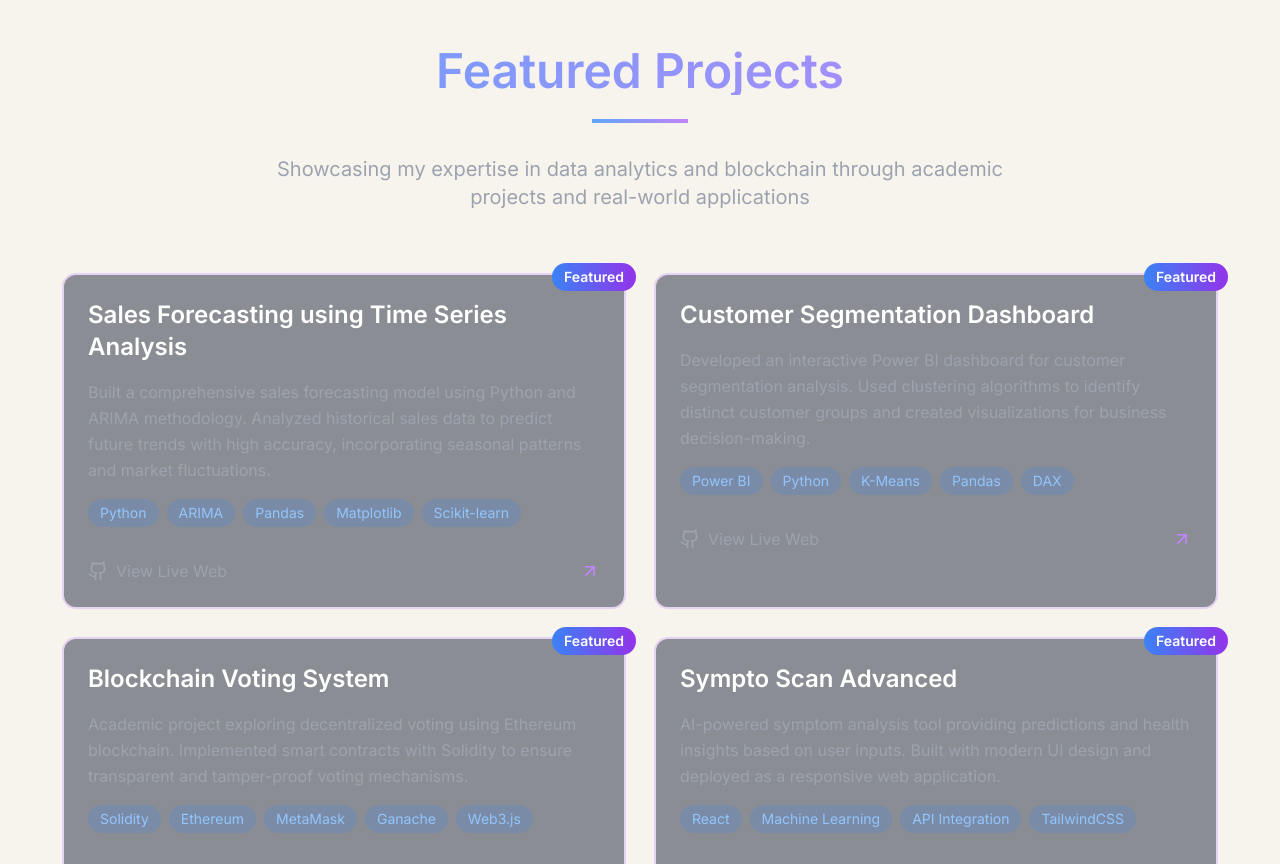
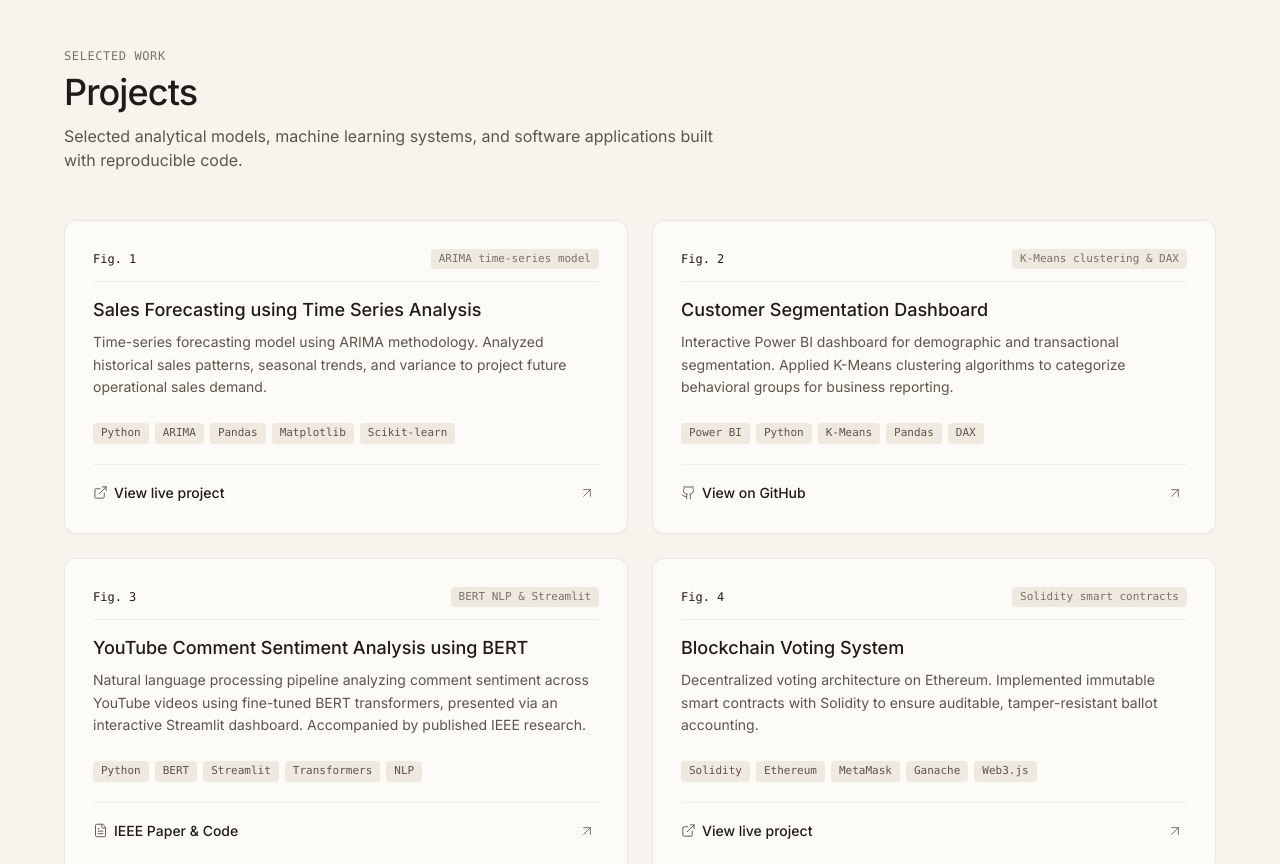
Before and after one commit to himatejachowdary/tejaport-website, a React (Vite) app: page / in a window 1280 px wide. Shown: the part 2640-3504 px from the top of the page. Built offline with nearby package versions, Linux system fonts and the light colour scheme.

Commit message:
feat(projects): unslop projects with report figure labels and add youtube sentiment analysis

```diff
--- a/src/components/Projects.tsx
+++ b/src/components/Projects.tsx
@@ -1,118 +1,157 @@
 import React from 'react';
-import { Github, ArrowUp } from 'lucide-react';
+import { ArrowUpRight, Github, ExternalLink, FileText } from 'lucide-react';
 
 const Projects = () => {
   const projects = [
     {
+      figure: "Fig. 1",
+      method: "ARIMA time-series model",
       title: "Sales Forecasting using Time Series Analysis",
       description:
-        "Built a comprehensive sales forecasting model using Python and ARIMA methodology. Analyzed historical sales data to predict future trends with high accuracy, incorporating seasonal patterns and market fluctuations.",
+        "Time-series forecasting model using ARIMA methodology. Analyzed historical sales patterns, seasonal trends, and variance to project future operational sales demand.",
       technologies: ["Python", "ARIMA", "Pandas", "Matplotlib", "Scikit-learn"],
-      githubUrl: "https://himateja-sales-forecast.vercel.app/",
-      featured: true,
+      actionLabel: "View live project",
+      url: "https://himateja-sales-forecast.vercel.app/",
+      icon: ExternalLink,
     },
     {
+      figure: "Fig. 2",
+      method: "K-Means clustering & DAX",
       title: "Customer Segmentation Dashboard",
       description:
-        "Developed an interactive Power BI dashboard for customer segmentation analysis. Used clustering algorithms to identify distinct customer groups and created visualizations for business decision-making.",
+        "Interactive Power BI dashboard for demographic and transactional segmentation. Applied K-Means clustering algorithms to categorize behavioral groups for business reporting.",
       technologies: ["Power BI", "Python", "K-Means", "Pandas", "DAX"],
-      githubUrl: "https://github.com/himatejachowdary/customer-segmentation",
-      featured: true,
+      actionLabel: "View on GitHub",
+      url: "https://github.com/himatejachowdary/customer-segmentation",
+      icon: Github,
     },
     {
+      figure: "Fig. 3",
+      method: "BERT NLP & Streamlit",
+      title: "YouTube Comment Sentiment Analysis using BERT",
+      description:
+        "Natural language processing pipeline analyzing comment sentiment across YouTube videos using fine-tuned BERT transformers, presented via an interactive Streamlit dashboard. Accompanied by published IEEE research.",
+      technologies: ["Python", "BERT", "Streamlit", "Transformers", "NLP"],
+      actionLabel: "IEEE Paper & Code",
+      url: "https://github.com/himatejachowdary", // Ask user for exact link
+      icon: FileText,
+      needsUserLink: true,
+    },
+    {
+      figure: "Fig. 4",
+      method: "Solidity smart contracts",
       title: "Blockchain Voting System",
       description:
-        "Academic project exploring decentralized voting using Ethereum blockchain. Implemented smart contracts with Solidity to ensure transparent and tamper-proof voting mechanisms.",
+        "Decentralized voting architecture on Ethereum. Implemented immutable smart contracts with Solidity to ensure auditable, tamper-resistant ballot accounting.",
       technologies: ["Solidity", "Ethereum", "MetaMask", "Ganache", "Web3.js"],
-      githubUrl: "https://blockchain-voting-systems.netlify.app/",
-      featured: true,
+      actionLabel: "View live project",
+      url: "https://blockchain-voting-systems.netlify.app/",
+      icon: ExternalLink,
     },
     {
+      figure: "Fig. 5",
+      method: "Predictive classification",
       title: "Sympto Scan Advanced",
       description:
-        "AI-powered symptom analysis tool providing predictions and health insights based on user inputs. Built with modern UI design and deployed as a responsive web application.",
+        "Diagnostic symptom evaluation tool using classification models to calculate health indicators from structured patient input data.",
       technologies: ["React", "Machine Learning", "API Integration", "TailwindCSS"],
-      githubUrl: "https://symptoscan.web.app/",
-      featured: true,
+      actionLabel: "View live project",
+      url: "https://symptoscan.web.app/",
+      icon: ExternalLink,
     },
   ];
 
   return (
-    <section id="projects" className="py-20 px-4 sm:px-6 lg:px-8">
+    <section id="projects" className="py-20 px-6 lg:px-8 border-t border-[#1f1b16]/[0.08] bg-[#f7f4ee]">
       <div className="max-w-6xl mx-auto">
-        <div className="text-center mb-16">
-          <h2 className="text-4xl md:text-5xl font-bold mb-6 bg-gradient-to-r from-blue-400 to-purple-400 bg-clip-text text-transparent">
-            Featured Projects
+        <div className="mb-12">
+          <div className="font-mono text-xs text-[#7b7266] uppercase tracking-wider mb-2">
+            Selected work
+          </div>
+          <h2 className="text-3xl sm:text-4xl font-medium tracking-tight text-[#1f1b16] mb-3">
+            Projects
           </h2>
-          <div className="w-24 h-1 bg-gradient-to-r from-blue-400 to-purple-400 mx-auto mb-8"></div>
-          <p className="text-xl text-gray-400 max-w-3xl mx-auto">
-            Showcasing my expertise in data analytics and blockchain through academic projects and real-world applications
+          <p className="text-base text-[#5e554a] max-w-2xl">
+            Selected analytical models, machine learning systems, and software applications built with reproducible code.
           </p>
         </div>
 
-        <div className="grid md:grid-cols-2 gap-8">
+        <div className="grid grid-cols-1 md:grid-cols-2 gap-6">
           {projects.map((project) => (
             <div
               key={project.title}
-              className={`group relative bg-slate-800/50 backdrop-blur-sm rounded-xl p-6 hover:bg-slate-800/70 transition-all duration-300 transform hover:scale-105 hover:shadow-2xl ${project.featured ? "ring-2 ring-purple-400/30" : ""
-                }`}
+              className="bg-[#fdfbf7] border border-[#1f1b16]/[0.08] rounded-xl p-6 sm:p-7 shadow-[0_1px_3px_rgba(31,27,22,0.03)] flex flex-col justify-between"
             >
-              {project.featured && (
-                <div className="absolute -top-3 -right-3 bg-gradient-to-r from-blue-500 to-purple-600 text-white px-3 py-1 rounded-full text-sm font-semibold">
-                  Featured
+              <div>
+                {/* Signature detail: Report figure tag & method */}
+                <div className="flex items-center justify-between pb-3 border-b border-[#1f1b16]/[0.06] mb-4">
+                  <span className="font-mono text-xs font-medium text-[#1f1b16]">
+                    {project.figure}
+                  </span>
+                  <span className="font-mono text-[11px] text-[#7b7266] bg-[#efe9df] px-2 py-0.5 rounded">
+                    {project.method}
+                  </span>
                 </div>
-              )}
 
-              <div className="space-y-4">
-                <h3 className="text-2xl font-semibold text-white group-hover:text-blue-400 transition-colors duration-300">
+                <h3 className="text-lg font-medium text-[#1f1b16] mb-2 leading-snug">
                   {project.title}
                 </h3>
 
-                <p className="text-gray-400 leading-relaxed">
+                <p className="text-sm text-[#5e554a] leading-relaxed mb-6">
                   {project.description}
                 </p>
+              </div>
 
-                <div className="flex flex-wrap gap-2">
+              <div>
+                {/* Tech tags */}
+                <div className="flex flex-wrap gap-1.5 mb-5">
                   {project.technologies.map((tech) => (
                     <span
                       key={tech}
-                      className="px-3 py-1 bg-blue-500/20 text-blue-300 rounded-full text-sm"
+                      className="font-mono text-[11px] text-[#5e554a] bg-[#efe9df] px-2 py-0.5 rounded"
                     >
                       {tech}
                     </span>
                   ))}
                 </div>
 
-                <div className="flex items-center justify-between pt-4">
+                {/* Plain action link */}
+                <div className="pt-4 border-t border-[#1f1b16]/[0.06] flex items-center justify-between">
                   <a
-                    href={project.githubUrl}
+                    href={project.url}
                     target="_blank"
                     rel="noopener noreferrer"
-                    className="flex items-center space-x-2 text-gray-400 hover:text-white transition-colors duration-300"
+                    className="inline-flex items-center space-x-1.5 text-sm font-medium text-[#1f1b16] hover:text-[#15803d] transition-colors duration-150"
                   >
-                    <Github size={20} />
-                    <span>View Live Web</span>
+                    <project.icon size={15} strokeWidth={1.5} className="text-[#5e554a]" />
+                    <span>{project.actionLabel}</span>
                   </a>
 
-                  <ArrowUp
-                    className="text-purple-400 transform rotate-45 group-hover:translate-x-1 group-hover:-translate-y-1 transition-transform duration-300"
-                    size={20}
-                  />
+                  <a
+                    href={project.url}
+                    target="_blank"
+                    rel="noopener noreferrer"
+                    className="text-[#7b7266] hover:text-[#1f1b16] p-1 transition-colors duration-150"
+                    aria-label={`Open ${project.title}`}
+                  >
+                    <ArrowUpRight size={16} strokeWidth={1.5} />
+                  </a>
                 </div>
               </div>
             </div>
           ))}
         </div>
 
-        <div className="text-center mt-12">
+        {/* Quiet GitHub repository link */}
+        <div className="mt-12 text-center">
           <a
             href="https://github.com/himatejachowdary?tab=repositories"
             target="_blank"
             rel="noopener noreferrer"
-            className="inline-flex items-center space-x-2 px-6 py-3 bg-gradient-to-r from-blue-500 to-purple-600 text-white rounded-full font-semibold hover:from-blue-600 hover:to-purple-700 transition-all duration-300 transform hover:scale-105"
+            className="inline-flex items-center space-x-2 h-11 px-6 bg-[#1f1b16] text-[#fdfbf7] text-sm font-medium rounded-lg hover:bg-[#332e26] active:scale-[0.98] transition-colors duration-150"
           >
-            <Github size={20} />
-            <span>View All Projects</span>
+            <Github size={16} strokeWidth={1.5} />
+            <span>View all repositories on GitHub</span>
           </a>
         </div>
       </div>
```
